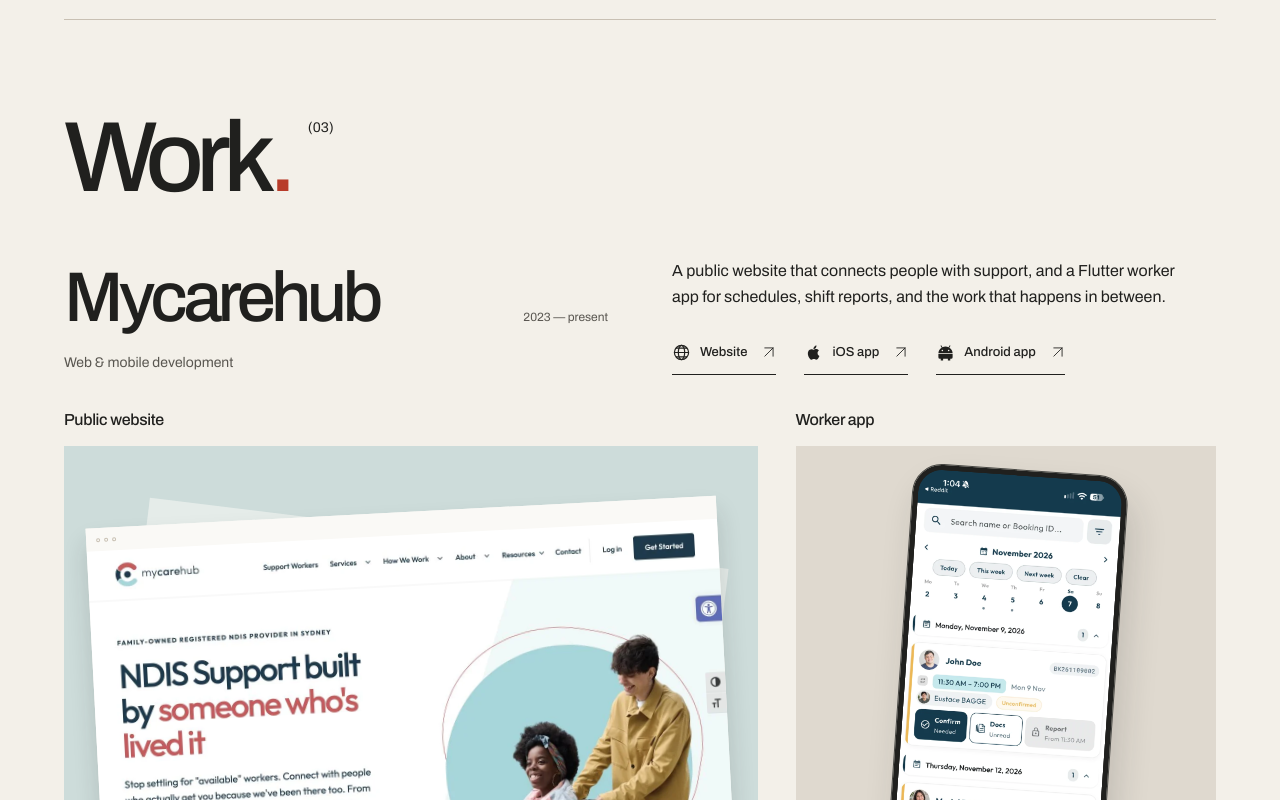
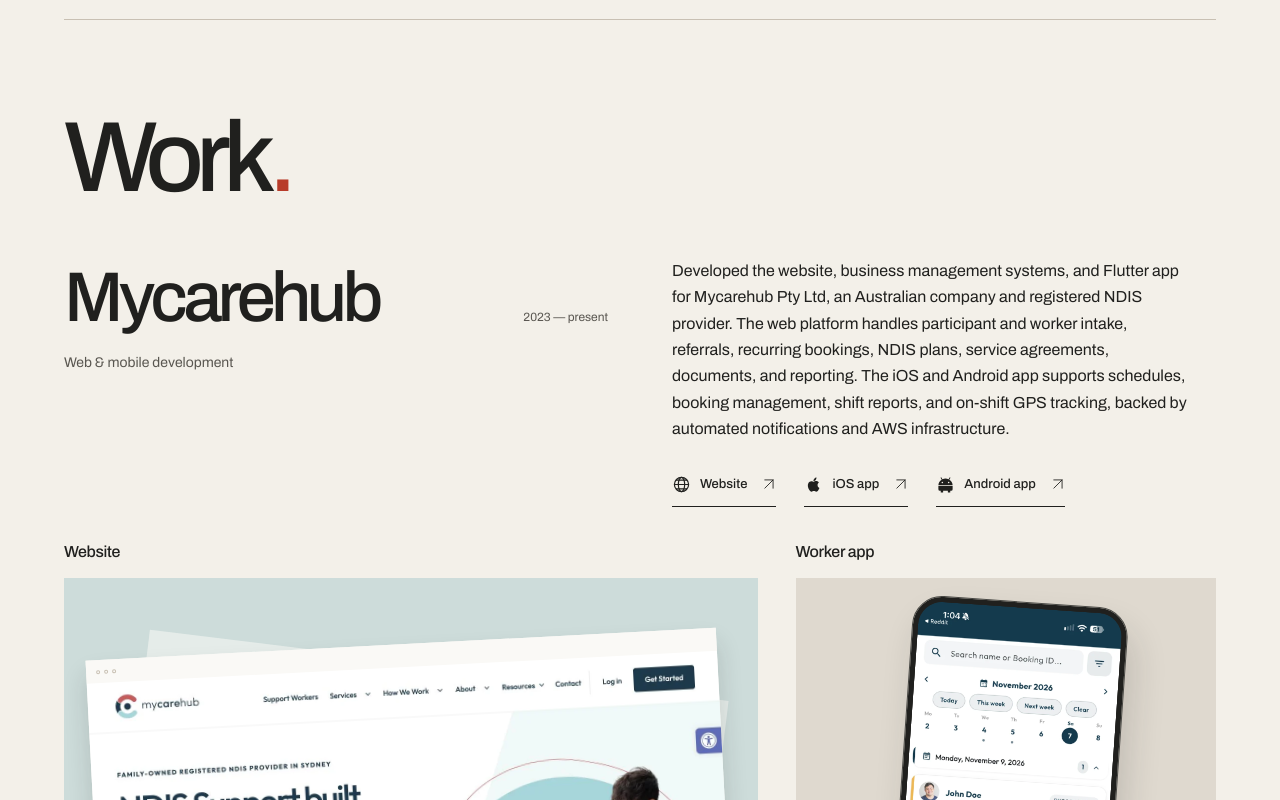
Before and after one commit to TomGalay/TomGalay.github.io, a React (Vite) app: page / in a window 1280 px wide. Shown: the part 780-1580 px from the top of the page. Built offline with nearby package versions, Linux system fonts and the light colour scheme.

Commit message:
Simplify work galleries and expand Mycarehub summary

```diff
--- a/src/components/ProjectGallery.jsx
+++ b/src/components/ProjectGallery.jsx
@@ -22,7 +22,7 @@ export default function ProjectGallery({ project, single = false }) {
     {viewerOpen && <ImageViewer project={project} active={active} onChange={setActive} onClose={() => setViewerOpen(false)} opener={opener} />}
     <div className="gallery-controls" role="group" aria-label={UI.gallery(project.name)}>
       <div className="gallery-pages">{project.media.map((_, index) => <button key={index} type="button" aria-label={UI.viewScreen(project.name, index + 1)} aria-pressed={index === active} onClick={() => setActive(index)}>{String(index + 1).padStart(2, "0")}</button>)}</div>
-      <span className="gallery-status" aria-live="polite" aria-atomic="true">{image.label && <span className="screen-name">{image.label} · </span>}{UI.selectedScreen(active + 1, project.media.length)}</span>
+      <span className="gallery-status" aria-live="polite" aria-atomic="true">{image.label}</span>
     </div>
   </div>;
 }
--- a/src/components/Work.jsx
+++ b/src/components/Work.jsx
@@ -18,7 +18,7 @@ function ProjectShowcase({ project }) {
 export default function Work() {
   const featured = FEATURED_PROJECT;
   return <section id="work" className="work container" aria-labelledby="work-title">
-    <Reveal className="section-title"><h2 id="work-title">{UI.work}<span>.</span></h2><span className="work-count">({String(PROJECTS.length + 1).padStart(2, "0")})</span></Reveal>
+    <Reveal className="section-title"><h2 id="work-title">{UI.work}<span>.</span></h2></Reveal>
     <article id={featured.id} className="featured-project" aria-labelledby="mycarehub-title">
       <Reveal className="featured-heading">
         <div><div className="project-title"><h3 id="mycarehub-title">{featured.name}</h3><span>{featured.year}</span></div><p className="project-role">{featured.role}</p></div>
--- a/src/data.js
+++ b/src/data.js
@@ -28,7 +28,7 @@ export const UI = {
   navigation: "Main navigation",
   home: "Isaiah Galay — back to top",
   heroMobile: "Explore the Mycarehub worker app",
-  heroWeb: "Explore the Mycarehub public website",
+  heroWeb: "Explore the Mycarehub website",
   work: "Work",
   about: "About",
   background: "Education",
@@ -184,7 +184,7 @@ export const FEATURED_PROJECT = {
   name: "Mycarehub",
   year: "2023 — present",
   role: "Web & mobile development",
-  summary: "A public website that connects people with support, and a Flutter worker app for schedules, shift reports, and the work that happens in between.",
+  summary: "Developed the website, business management systems, and Flutter app for Mycarehub Pty Ltd, an Australian company and registered NDIS provider. The web platform handles participant and worker intake, referrals, recurring bookings, NDIS plans, service agreements, documents, and reporting. The iOS and Android app supports schedules, booking management, shift reports, and on-shift GPS tracking, backed by automated notifications and AWS infrastructure.",
   technologies: "WordPress · PHP · Flutter · Dart · AWS · Firebase",
   links: [
     { label: "Website", platform: "web", href: "https://mycarehub.com.au/" },
@@ -193,13 +193,13 @@ export const FEATURED_PROJECT = {
   ],
   web: {
     id: "mycarehub-web",
-    name: "Mycarehub public website",
-    label: "Public website",
+    name: "Mycarehub website",
+    label: "Website",
     kind: "web",
     initialImage: 0,
     media: [
       ["home", "Home"], ["services", "Services"], ["about", "About"], ["how-we-work", "How we work"], ["contact", "Contact"],
-    ].map(([file, label]) => ({src: asset(`projects/mycarehub/web/${file}.webp`), alt: `Mycarehub public website — ${label} page`, label, width:1280, height:720})),
+    ].map(([file, label]) => ({src: asset(`projects/mycarehub/web/${file}.webp`), alt: `Mycarehub website — ${label} page`, label, width:1280, height:720})),
   },
   mobile: {
     id: "mycarehub-app",
```
Also changed, not shown: src/index.css, 2 other files (tests, documents, lock files or other folders).
